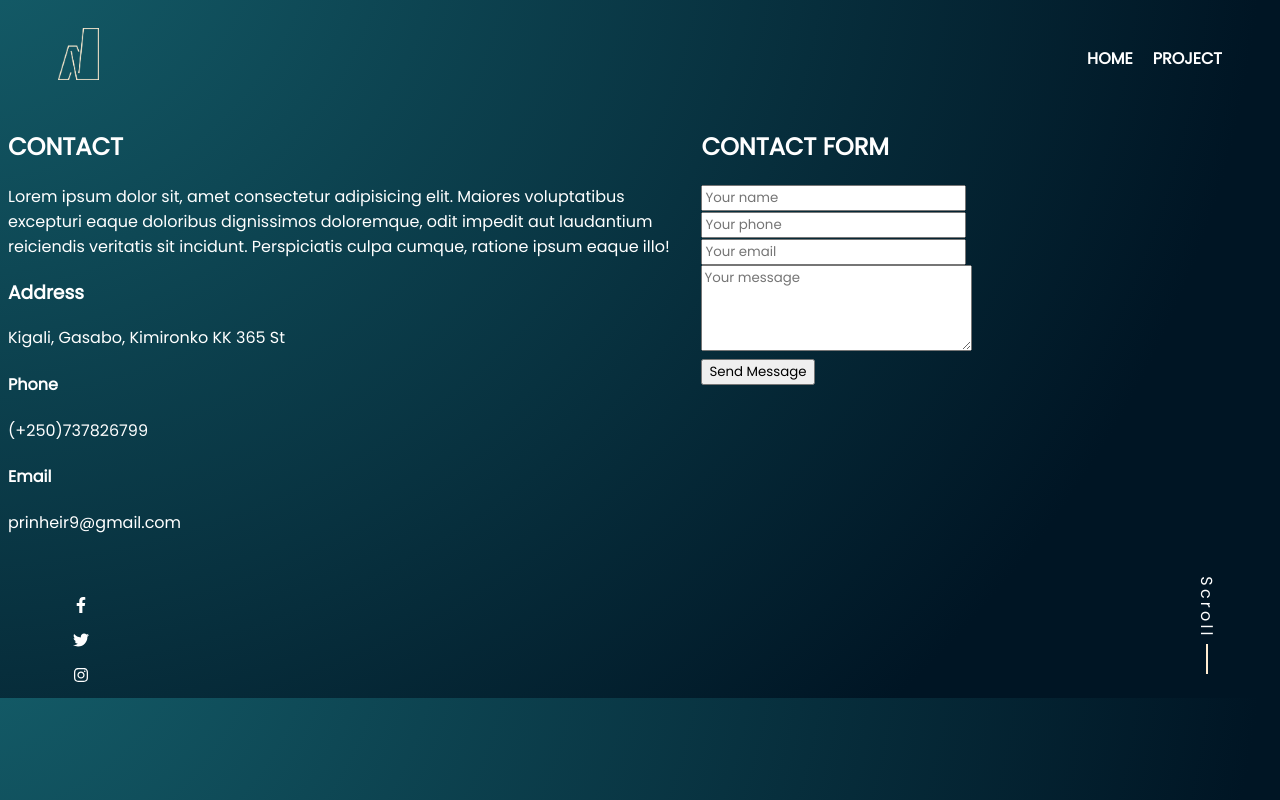
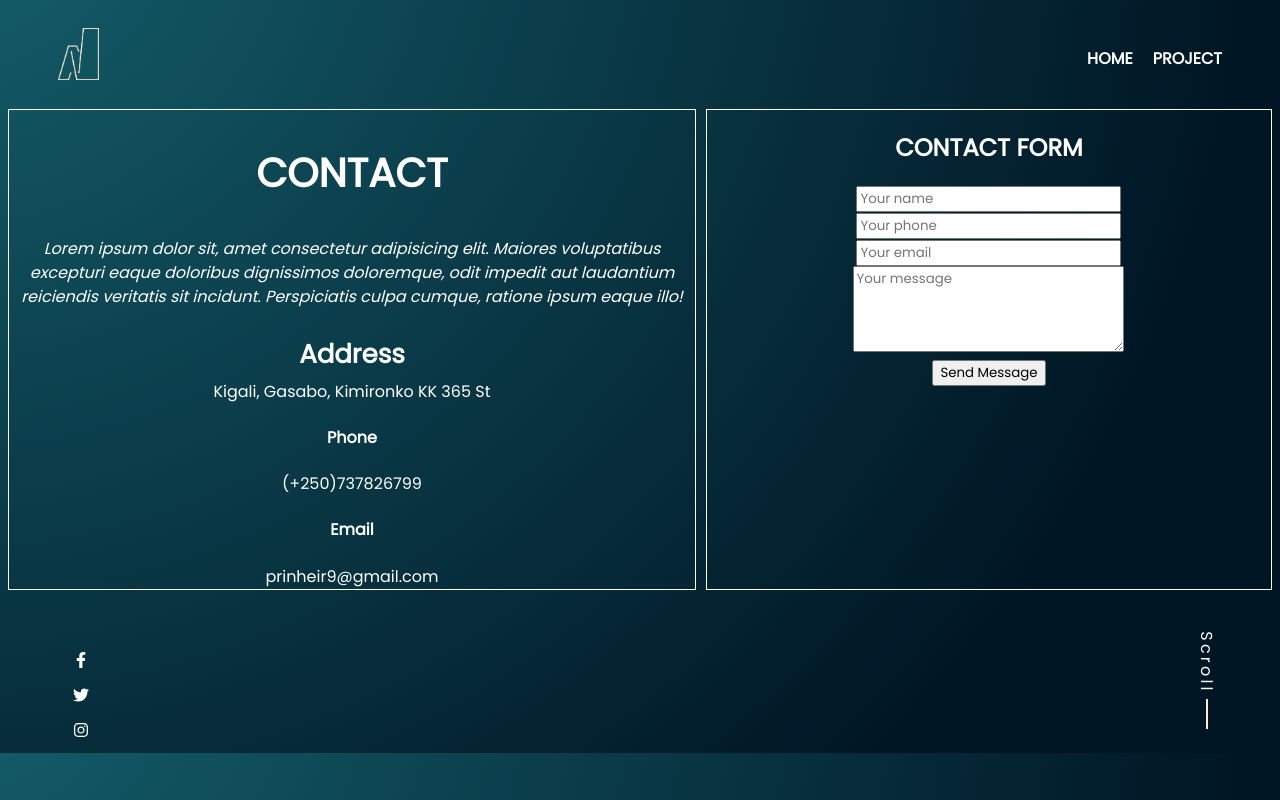
Before and after one commit to sarazaToussaint/Nassaty, a React (Create React App) app: page /Contact in a window 1280 px wide. Built offline with nearby package versions, Linux system fonts and the light colour scheme.

Commit message:
Style and layout the contact form

```diff
--- a/src/component/Contact.module.css
+++ b/src/component/Contact.module.css
@@ -1,11 +1,41 @@
 .contactContainer {
   display: flex;
+  gap: 10px;
 }
 
 .contactText {
   width: 43.75rem;
+  text-align: center;
+  border: solid 1px #fff;
 }
 
 .contactForm {
   width: 36rem;
+  border: solid 1px #fff;
+  text-align: center;
 }
+
+.paragrap {
+  font-style: italic;
+  font-weight: 400;
+  font-size: 16px;
+  line-height: 24px;
+  text-align: center;
+  color: #fff;
+}
+
+.address h3 {
+  font-style: normal;
+  font-weight: 600;
+  font-size: 26px;
+  text-align: center;
+  color: #fff;
+  margin-bottom: 5px;
+}
+
+.contactText h2 {
+  font-style: normal;
+  font-weight: 600;
+  font-size: 40px;
+  color: #fff;
+}
```
